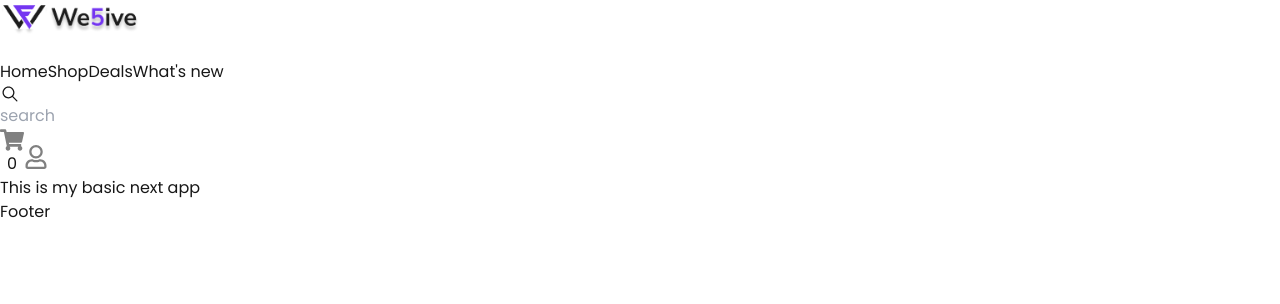
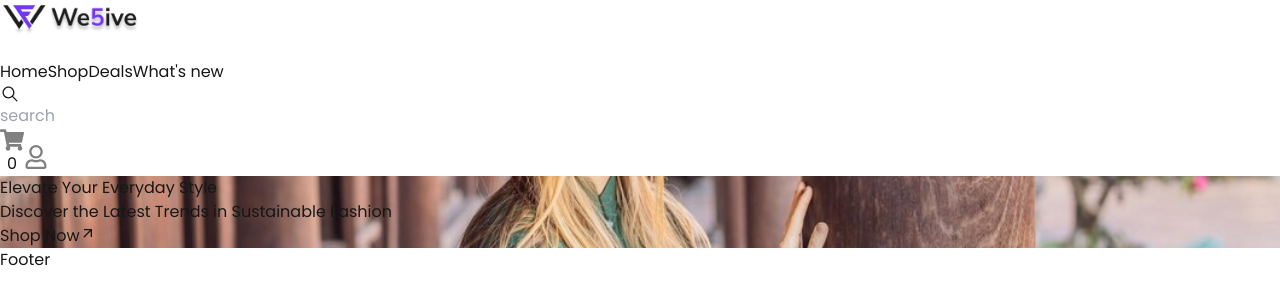
Before and after one commit to sabbir990/e-commerce_task_from_B2GSOFT, a Next.js app: page / in a window 1280 px wide. Shown: the top 304 px of the page. Built offline with nearby package versions, Linux system fonts and the light colour scheme.

Commit message:
Making the banner is donr

```diff
--- /dev/null
+++ b/src/Components/Banner.jsx
@@ -0,0 +1,32 @@
+import React from 'react'
+import { MdArrowOutward } from "react-icons/md";
+
+export default function Banner() {
+    return (
+        <div
+            className="w-full h-[50vh] md:h-[60vh] lg:h-[70vh] bg-cover bg-center flex items-center justify-center"
+            style={{
+                backgroundImage: `url(/bannerBackground.jpg)`,
+                backgroundSize: 'cover', // Ensures the image covers the container without being cut off
+                backgroundPosition: 'center', // Keeps the center of the image visible
+            }}
+        >
+            <div className="text-center text-white px-4">
+                <h1 className="text-2xl md:text-4xl lg:text-5xl font-bold mb-4">
+                    Elevate Your Everyday Style
+                </h1>
+                <p className="text-sm md:text-lg lg:text-xl mb-6">
+                    Discover the Latest Trends in Sustainable Fashion
+                </p>
+                <div className='flex items-center justify-center'>
+                    <button className="bg-[#8F71E1] text-white px-5 py-3 rounded-badge">
+                        Shop Now
+                    </button>
+                    <button className="bg-[#8F71E1] text-white p-3 rounded-full">
+                        <MdArrowOutward />
+                    </button>
+                </div>
+            </div>
+        </div>
+    )
+}
--- a/src/Components/Navbar.jsx
+++ b/src/Components/Navbar.jsx
@@ -95,16 +95,27 @@ const Navbar = () => {
                             </a>
                         </div>
 
-                        <div className="flex-col justify-center mt-6 lg:flex lg:mt-0 lg:-mx-2 space-x-4 items-center">
-                            <div className="flex items-center space-x-3 bg-white lg:px-2 rounded-lg">
-                                <span><IoIosSearch size={20} /></span>
-                                <input type="text" placeholder="search" className="outline-none p-2 rounded-lg" />
+                        <div className="flex items-center space-x-4 mt-6 lg:mt-0 lg:-mx-2">
+                            {/* Search Bar */}
+                            <div className="flex items-center space-x-3 bg-white px-2 rounded-lg flex-shrink-0">
+                                <span>
+                                    <IoIosSearch size={20} />
+                                </span>
+                                <input
+                                    type="text"
+                                    placeholder="search"
+                                    className="outline-none p-2 rounded-lg flex-grow"
+                                />
                             </div>
-                            <button className="btn btn-ghost border lg:mt-0 mt-4 border-green-500 rounded-lg"><FaShoppingCart size={24} color="gray" />
+
+                            {/* Cart Button */}
+                            <button className="btn btn-ghost border border-green-500 rounded-lg flex-shrink-0">
+                                <FaShoppingCart size={24} color="gray" />
                                 <div className="badge badge-ghost text-sm">0</div>
                             </button>
 
-                            <button className="btn btn-ghost ">
+                            {/* User Button */}
+                            <button className="btn btn-ghost flex-shrink-0">
                                 <FaRegUser size={24} color="gray" />
                             </button>
                         </div>
--- a/src/app/page.js
+++ b/src/app/page.js
@@ -1,7 +1,9 @@
+import Banner from "@/Components/Banner";
+
 export default function Home() {
   return (
     <div>
-      This is my basic next app
+      <Banner />
     </div>
   );
 }
```
Also changed, not shown: public/bannerBackground.jpg (added).
